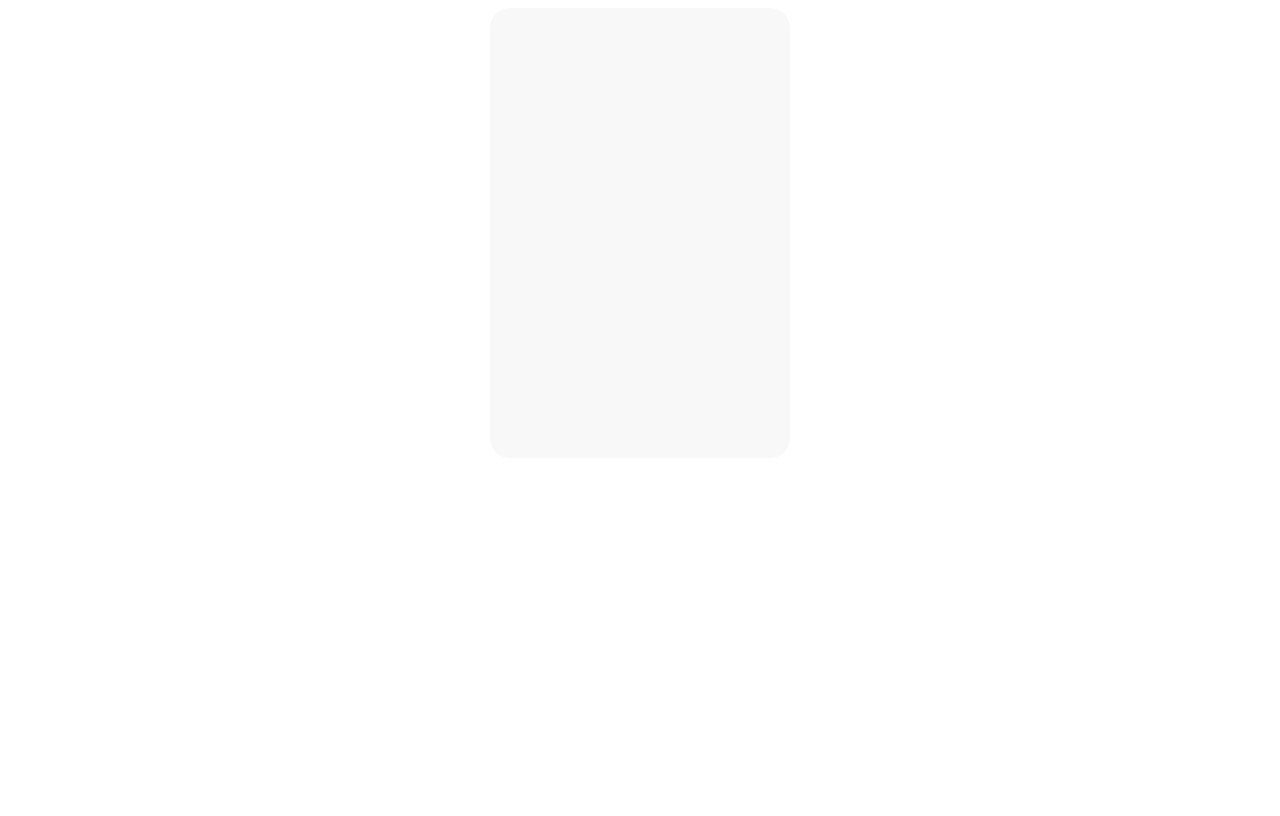
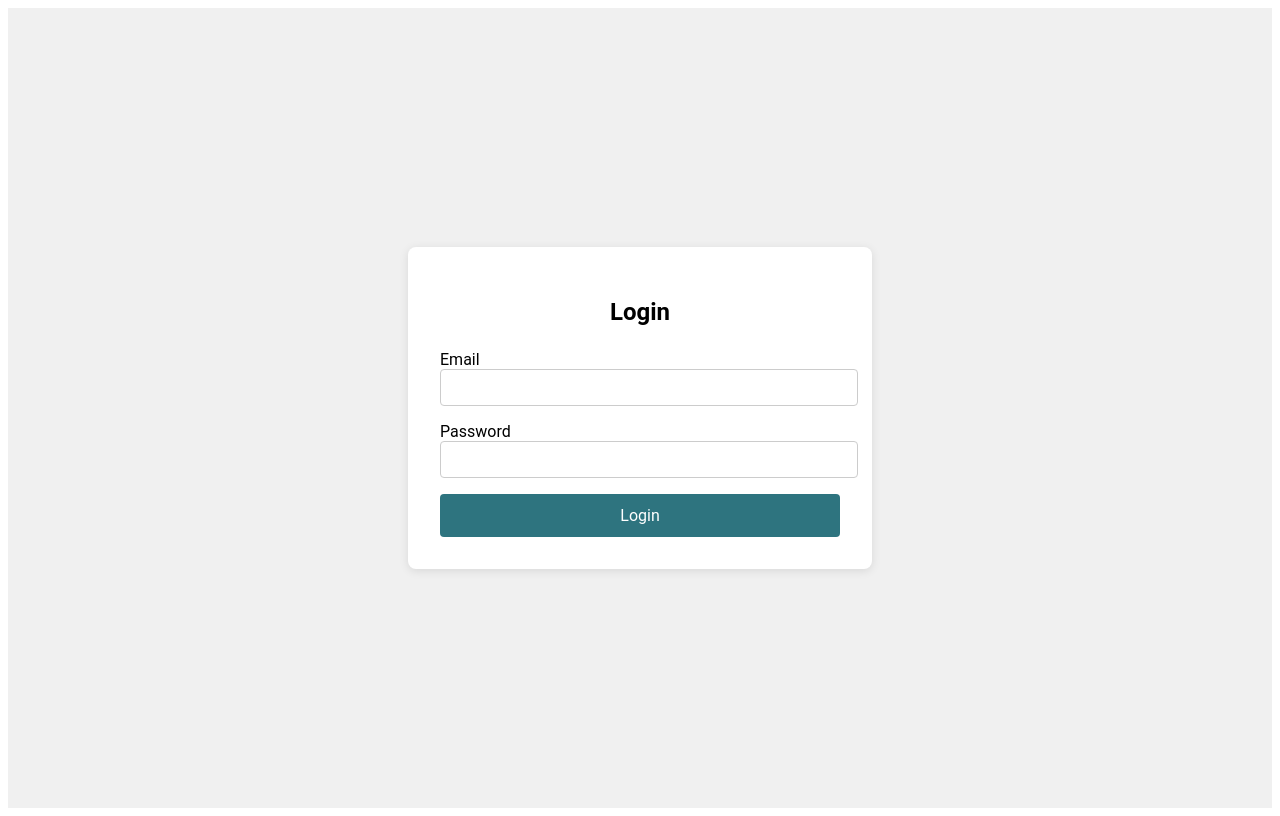
Before and after one commit to jose-fernando-1/Ecoguided, a Next.js app in the folder Frontend/nextapp/: page /Login in a window 1280 px wide. Built offline with nearby package versions, Linux system fonts and the light colour scheme.

Commit message:
login page adjusts

```diff
--- a/Frontend/nextapp/components/Navbar.tsx
+++ b/Frontend/nextapp/components/Navbar.tsx
@@ -57,7 +57,9 @@ const Navbar = () => {
         <Link href="/CadastroGuia" passHref>
           <button className={styles['button-outline']}>Cadastrar</button>
         </Link>
+        <Link href="/Login" passHref>
         <button className={styles['button-filled']}>Entrar</button>
+        </Link>
       </div>
     </nav>
   );
--- a/Frontend/nextapp/pages/Login.tsx
+++ b/Frontend/nextapp/pages/Login.tsx
@@ -1,12 +1,25 @@
-import React from 'react'
-import styles from '../styles/Login.module.css'
+import React from 'react';
+import styles from '../styles/Login.module.css';
 
-const Login = () => {
+const Login: React.FC = () => {
   return (
-    <div className={styles['div']}>
-      <div className={styles['div-inside']}></div>
+    <div className={styles.container}>
+      <div className={styles.loginBox}>
+        <h2 className={styles.title}>Login</h2>
+        <form className={styles.form}>
+          <div className={styles.inputGroup}>
+            <label htmlFor="email" className={styles.label}>Email</label>
+            <input type="email" id="email" className={styles.input} required />
+          </div>
+          <div className={styles.inputGroup}>
+            <label htmlFor="password" className={styles.label}>Password</label>
+            <input type="password" id="password" className={styles.input} required />
+          </div>
+          <button type="submit" className={styles.button}>Login</button>
+        </form>
+      </div>
     </div>
-  )
-}
+  );
+};
 
-export default Login
+export default Login;
--- a/Frontend/nextapp/styles/Login.module.css
+++ b/Frontend/nextapp/styles/Login.module.css
@@ -11,3 +11,67 @@
     background-color: #f8f8f8;
     border-radius: 20px;
 }
+
+.container {
+  display: flex;
+  justify-content: center;
+  align-items: center;
+  height: 100vh;
+  background-color: #f0f0f0;
+}
+
+.loginBox {
+  background-color: #fff;
+  padding: 2rem;
+  border-radius: 8px;
+  box-shadow: 0 2px 10px rgba(0, 0, 0, 0.1);
+  width: 100%;
+  max-width: 400px;
+}
+
+.title {
+  margin-bottom: 1.5rem;
+  font-family: 'Roboto', sans-serif;
+  font-size: 1.5rem;
+  text-align: center;
+}
+
+.form {
+  display: flex;
+  flex-direction: column;
+}
+
+.inputGroup {
+  margin-bottom: 1rem;
+}
+
+.label {
+  margin-bottom: 0.5rem;
+  font-family: 'Roboto', sans-serif;
+  font-size: 1rem;
+}
+
+.input {
+  width: 100%;
+  padding: 0.5rem;
+  border: 1px solid #ccc;
+  border-radius: 4px;
+  font-family: 'Roboto', sans-serif;
+  font-size: 1rem;
+}
+
+.button {
+  padding: 0.75rem;
+  background-color: #2e747f;
+  color: #fff;
+  border: none;
+  border-radius: 4px;
+  cursor: pointer;
+  font-family: 'Roboto', sans-serif;
+  font-size: 1rem;
+  transition: background-color 0.3s ease;
+}
+
+.button:hover {
+  background-color: #245a62;
+}
```
